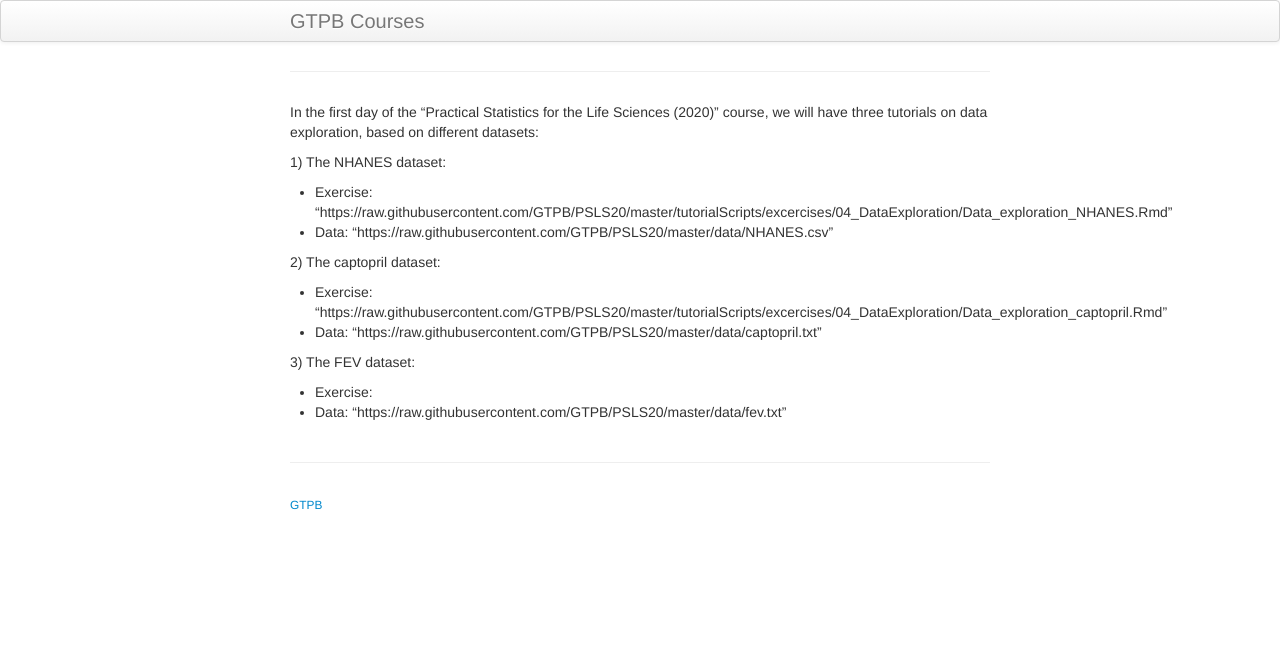
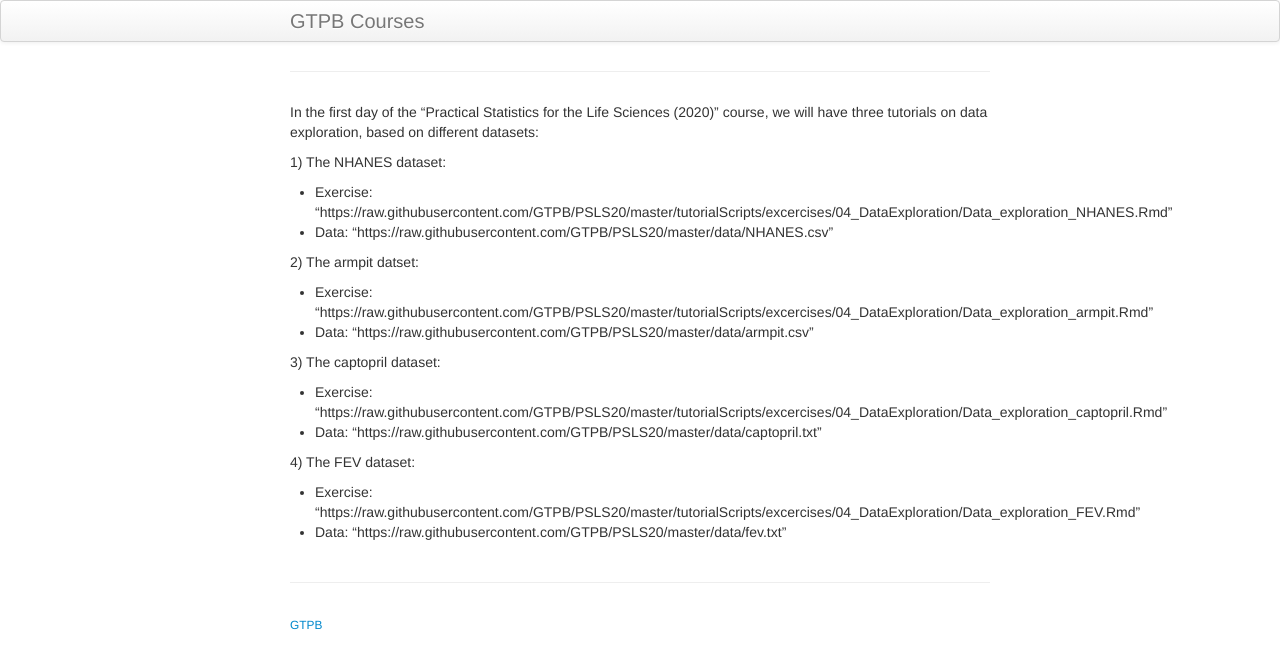
Before and after one commit to GTPB/PSLS20, a Jekyll site: the page built from pages/04-dataExploration.md, in a window 1280 px wide. Shown: the top 669 px of the page. Built offline with Jekyll 4.4.1, drawn with Linux system fonts in a browser that asks for light colours; our own code applies the rules of GitHub Pages for plain Markdown files.

Commit message:
Update .md file

```diff
--- a/pages/04-dataExploration.md
+++ b/pages/04-dataExploration.md
@@ -4,10 +4,14 @@
 - Exercise: "https://raw.githubusercontent.com/GTPB/PSLS20/master/tutorialScripts/excercises/04_DataExploration/Data_exploration_NHANES.Rmd"
 - Data: "https://raw.githubusercontent.com/GTPB/PSLS20/master/data/NHANES.csv"
 
-2) The captopril dataset:
+2) The armpit datset:
+- Exercise: "https://raw.githubusercontent.com/GTPB/PSLS20/master/tutorialScripts/excercises/04_DataExploration/Data_exploration_armpit.Rmd"
+- Data: "https://raw.githubusercontent.com/GTPB/PSLS20/master/data/armpit.csv"
+
+3) The captopril dataset:
 - Exercise: "https://raw.githubusercontent.com/GTPB/PSLS20/master/tutorialScripts/excercises/04_DataExploration/Data_exploration_captopril.Rmd"
 - Data: "https://raw.githubusercontent.com/GTPB/PSLS20/master/data/captopril.txt"
 
-3) The FEV dataset:
-- Exercise:
+4) The FEV dataset:
+- Exercise: "https://raw.githubusercontent.com/GTPB/PSLS20/master/tutorialScripts/excercises/04_DataExploration/Data_exploration_FEV.Rmd"
 - Data: "https://raw.githubusercontent.com/GTPB/PSLS20/master/data/fev.txt"
```
